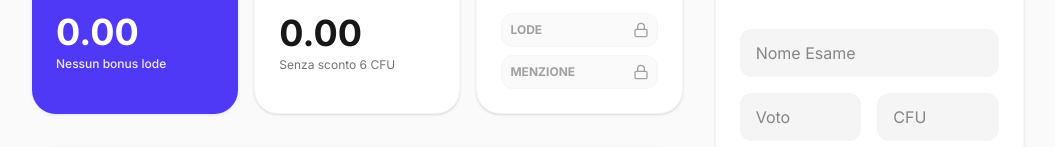
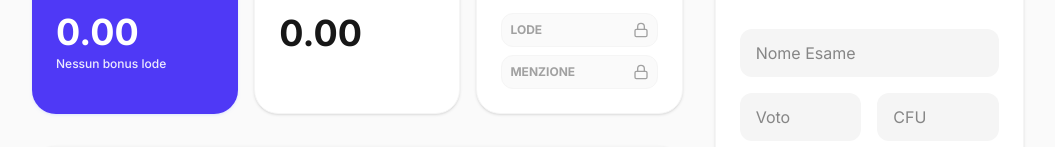
Before and after one commit to kalos98/calcolatore-media-lm32-unipa, a React (Vite) app: page / in a window 1280 px wide. Shown: the part 145-292 px from the top of the page, without its empty margins (112-1167 px from the left). Built offline with nearby package versions, Linux system fonts and the light colour scheme; the HTML template or start-up script is replaced by a standard one.

Commit message:
Update: Varie

```diff
--- a/src/App.tsx
+++ b/src/App.tsx
@@ -182,7 +182,6 @@ export default function App() {
                 <span className="text-xs font-bold uppercase tracking-wider text-neutral-400">Media Standard</span>
               </div>
               <div className="text-4xl font-bold">{stats.standardWeightedAverage.toFixed(2)}</div>
-              <div className="mt-1 text-xs text-neutral-500">Senza sconto 6 CFU</div>
             </div>
 
             <div className="m3-card-white">
```
